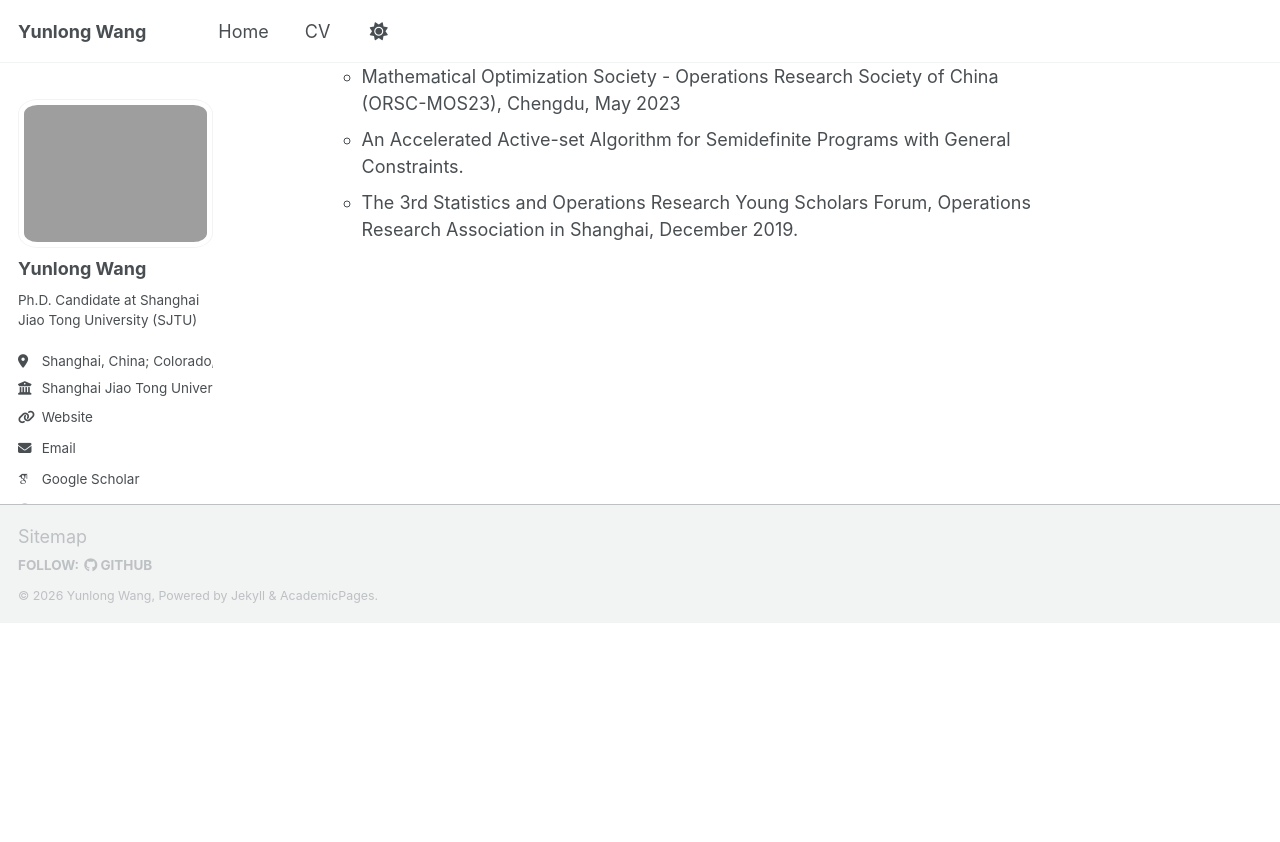
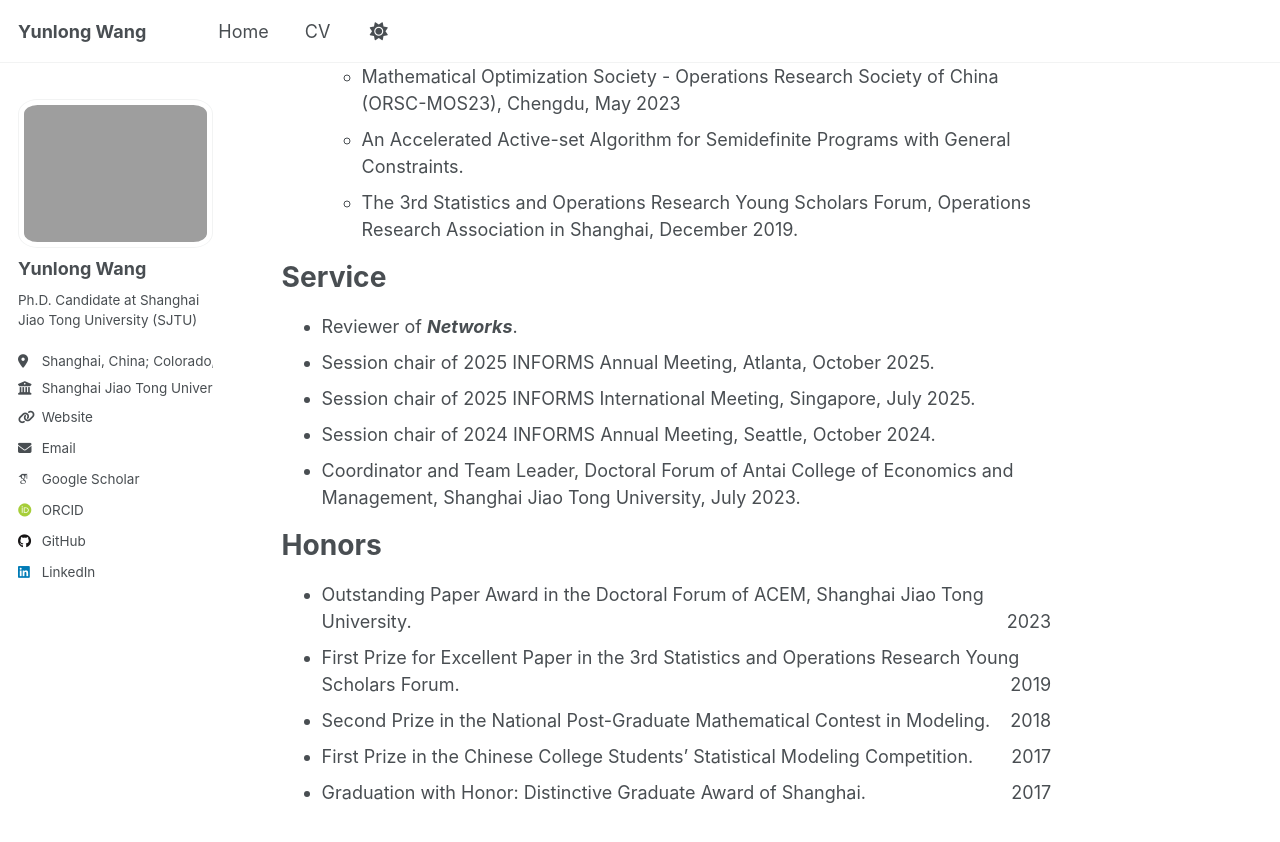
Before and after one commit to YLW2018/YLW2018.github.io, a Jekyll site: the page built from _pages/about.md, in a window 1280 px wide and 900 px high, scrolled down 2353 px. Shown: the top 842 px of the window. Built offline with Jekyll 4.4.1, drawn with Linux system fonts in a browser that asks for light colours; some web fonts are replaced; a script that is not in the unit is left out; before the commit the page ends 2977 px from its top, so only the background shows below that; some of the changed text lies outside the part shown.

Commit message:
update homepage content

```diff
--- a/_pages/about.md
+++ b/_pages/about.md
@@ -14,7 +14,7 @@ Hi, I am Yunlong Wang (王云龙), a sixth-year PhD candidate at **Shanghai Jiao
 
 My research lies at the intersection of **discrete choice modeling**, **optimization**, and **revenue management**, using mixed-integer programming approaches. I focus on the computational and algorithmic aspects of discrete choice models, as well as (social) network-based influence problems. I also have training in continuous optimization, particularly in advanced methods for algorithmic acceleration.
 
-I have a couple of industry internship experiences at **Tencent** ([AI Lab](https://www.aiia-ai.org/col.jsp?id=184)) and **Huawei**, where I worked on accelerating machine learning algorithms and optimizing scheduling strategies for 5G base station operations, respectively.
+I also gained industry research experiences at **Tencent** ([AI Lab](https://www.aiia-ai.org/col.jsp?id=184)) and **Huawei**, where I worked on accelerating machine learning algorithms and optimizing scheduling strategies for 5G base station operations, respectively.
 
 
 -----
@@ -49,7 +49,7 @@ Conferences and Talks
   - 2025 INFORMS Revenue Management and Pricing Section Conference, New York, July 2025.
   - 2025 INFORMS International Meeting, Singapore, July 2025.
   - 2025 Purdue Supply Chain and Operations Management Conference, Purdue, August 2025.
-  - 2025 INFORMS Annual Metting, Atlanta, October 2025.
+  - 2025 INFORMS Annual Meeting, Atlanta, October 2025.
 
 * New Formulations and Valid Inequalities for the Least Cost Influence Problem on Social Networks.
   - 2024 INFORMS Telecommunications and Network Analytics Conference, Online, May 2024.
@@ -64,3 +64,21 @@ Conferences and Talks
   - Mathematical Optimization Society - Operations Research Society of China (ORSC-MOS23), Chengdu, May 2023
   - An Accelerated Active-set Algorithm for Semidefinite Programs with General Constraints.
   - The 3rd Statistics and Operations Research Young Scholars Forum, Operations Research Association in Shanghai, December 2019.
+
+
+Service
+======
+- Reviewer of ***Networks***.
+- Session chair of 2025 INFORMS Annual Meeting, Atlanta, October 2025.
+- Session chair of 2025 INFORMS International Meeting, Singapore, July 2025.
+- Session chair of 2024 INFORMS Annual Meeting, Seattle, October 2024.
+- Coordinator and Team Leader, Doctoral Forum of Antai College of Economics and Management, Shanghai Jiao
+Tong University, July 2023.
+
+Honors
+======
+- Outstanding Paper Award in the Doctoral Forum of ACEM, Shanghai Jiao Tong University. <span style="float: right; white-space: nowrap;">2023</span>
+- First Prize for Excellent Paper in the 3rd Statistics and Operations Research Young Scholars Forum. <span style="float: right; white-space: nowrap;">2019</span>
+- Second Prize in the National Post-Graduate Mathematical Contest in Modeling. <span style="float: right; white-space: nowrap;">2018</span>
+- First Prize in the Chinese College Students' Statistical Modeling Competition. <span style="float: right; white-space: nowrap;">2017</span>
+- Graduation with Honor: Distinctive Graduate Award of Shanghai. <span style="float: right; white-space: nowrap;">2017</span>
```
Also changed, not shown: other parts of _pages/about.md (+2 -2 lines).
